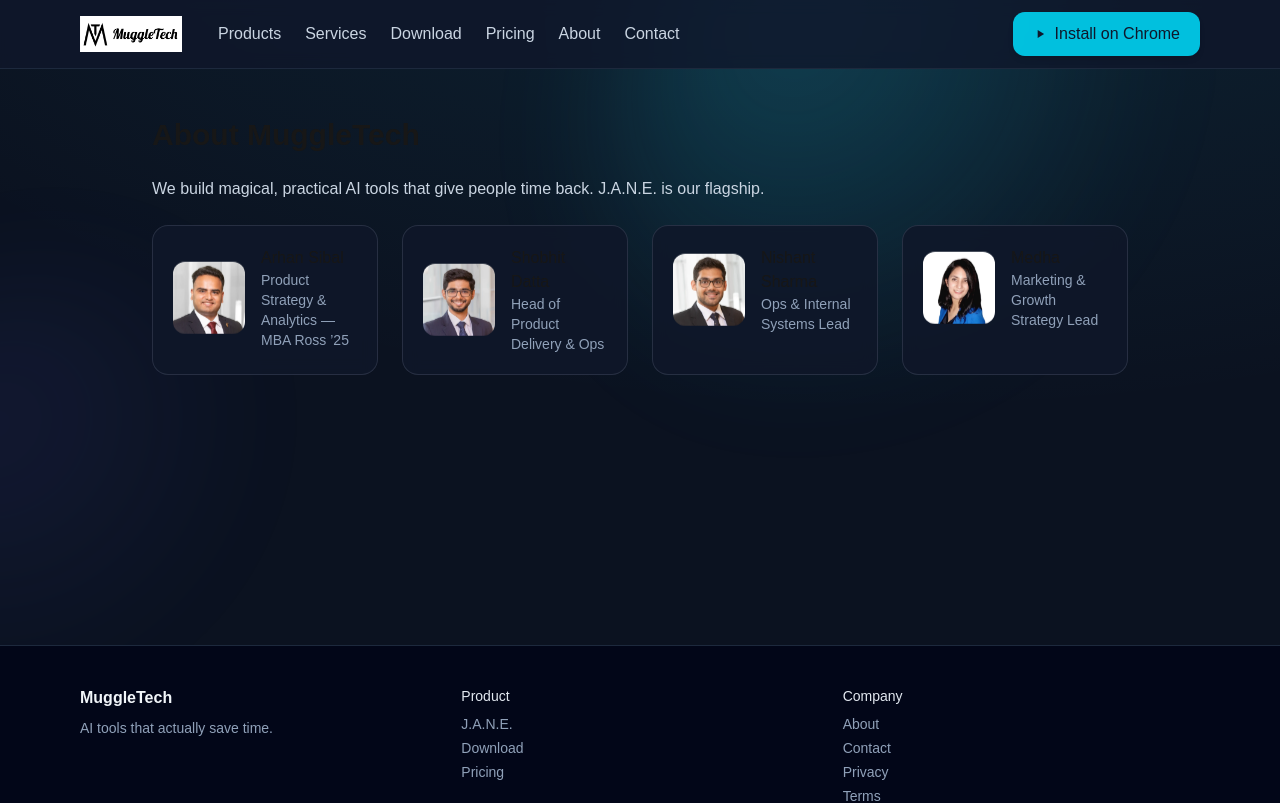
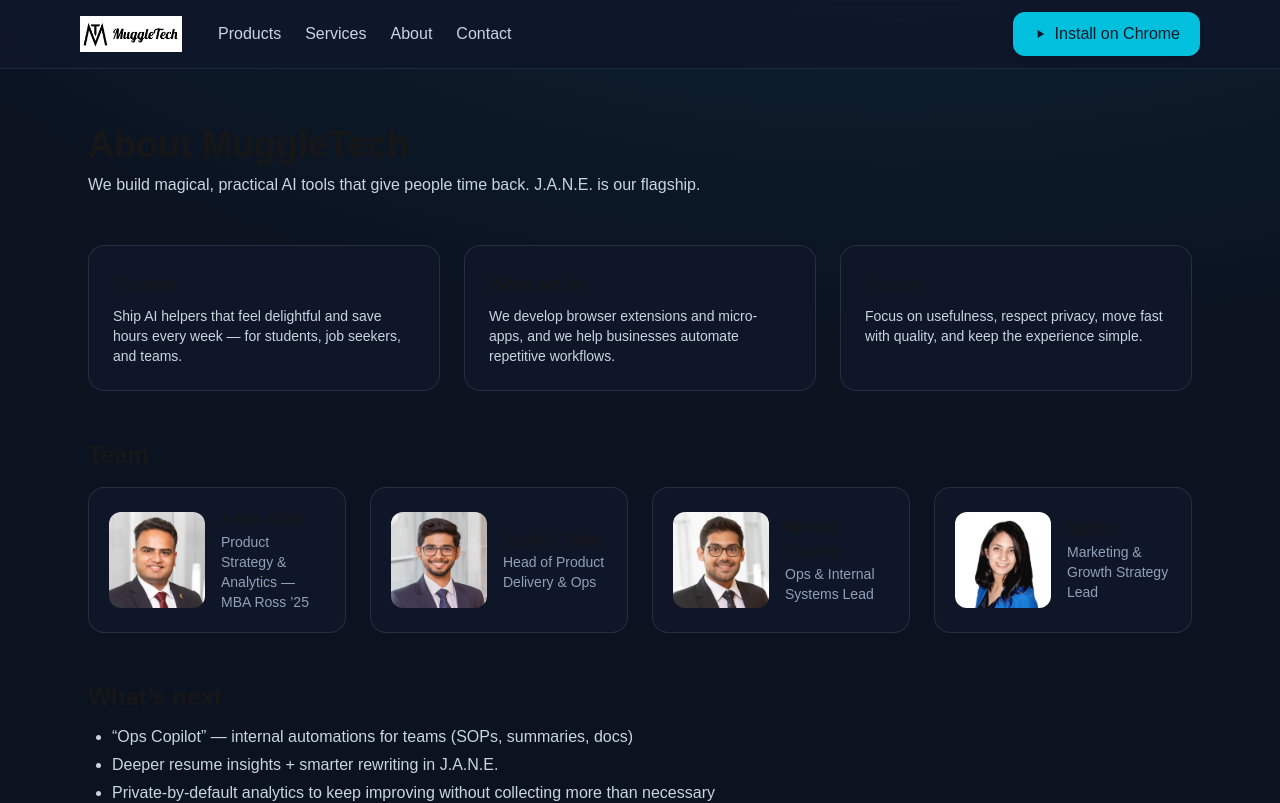
Before and after one commit to Tech-4-Muggles/muggletech-site, a Next.js app: page /about in a window 1280 px wide. Shown: the top 803 px of the page. Built offline with nearby package versions, Linux system fonts and the light colour scheme.

Commit message:
ux: lock dark theme, hide download/pricing from nav, richer About + aligned headshots

```diff
--- a/src/app/about/page.tsx
+++ b/src/app/about/page.tsx
@@ -2,13 +2,29 @@
 
 export default function About() {
   return (
-    <section className="mx-auto max-w-5xl px-6 py-12 space-y-6">
-      <h1 className="text-3xl font-semibold">About MuggleTech</h1>
+    <section className="mx-auto max-w-6xl px-6 py-14 space-y-12">
+      <header className="space-y-2">
+        <h1 className="text-3xl md:text-4xl font-semibold">About MuggleTech</h1>
         <p className="text-slate-300 max-w-3xl">
           We build magical, practical AI tools that give people time back. J.A.N.E. is our flagship.
         </p>
+      </header>
 
-      <div className="grid md:grid-cols-2 lg:grid-cols-4 gap-6">
+      <section className="grid md:grid-cols-3 gap-6">
+        <Card title="Mission">
+          Ship AI helpers that feel delightful and save hours every week — for students, job seekers, and teams.
+        </Card>
+        <Card title="What we do">
+          We develop browser extensions and micro-apps, and we help businesses automate repetitive workflows.
+        </Card>
+        <Card title="Values">
+          Focus on usefulness, respect privacy, move fast with quality, and keep the experience simple.
+        </Card>
+      </section>
+
+      <section className="space-y-4">
+        <h2 className="text-2xl font-semibold">Team</h2>
+        <div className="grid sm:grid-cols-2 lg:grid-cols-4 gap-6 items-stretch">
           <Founder
             name="Arhan Sibal"
             role="Product Strategy & Analytics — MBA Ross ’25"
@@ -31,33 +47,44 @@
           />
         </div>
       </section>
+
+      <section className="space-y-3">
+        <h2 className="text-2xl font-semibold">What’s next</h2>
+        <ul className="list-disc pl-6 text-slate-300 space-y-1">
+          <li>“Ops Copilot” — internal automations for teams (SOPs, summaries, docs)</li>
+          <li>Deeper resume insights + smarter rewriting in J.A.N.E.</li>
+          <li>Private-by-default analytics to keep improving without collecting more than necessary</li>
+        </ul>
+      </section>
+    </section>
   );
 }
 
-function Founder({
-  name,
-  role,
-  src,
-}: {
-  name: string;
-  role: string;
-  src: string;
-}) {
+function Card({ title, children }: { title: string; children: React.ReactNode }) {
   return (
-    <div className="glass rounded-2xl p-5 hover:-translate-y-0.5 transition">
-      <div className="flex items-center gap-4">
+    <div className="glass rounded-2xl p-6">
+      <div className="text-lg font-medium">{title}</div>
+      <div className="text-slate-300 text-sm mt-2">{children}</div>
+    </div>
+  );
+}
+
+function Founder({ name, role, src }: { name: string; role: string; src: string }) {
+  return (
+    <div className="glass rounded-2xl p-5 flex gap-4 items-center">
+      <div className="relative h-24 w-24 shrink-0 rounded-xl overflow-hidden">
         <Image
           src={src}
           alt={name}
-          width={72}
-          height={72}
-	  className="h-18 w-18 rounded-xl object-cover [animation:float_6s_ease-in-out_infinite]"
+          fill
+          sizes="96px"
+          className="object-cover"
         />
-        <div>
+      </div>
+      <div className="flex-1">
         <div className="font-medium">{name}</div>
         <div className="text-sm text-slate-400">{role}</div>
       </div>
     </div>
-    </div>
   );
 }
--- a/src/app/globals.css
+++ b/src/app/globals.css
@@ -1,4 +1,8 @@
 @import "tailwindcss";
+
+/* Force dark UI regardless of OS preference */
+:root { color-scheme: dark; } /* affects form controls/scrollbars */
+html, body { background: var(--bg); color: #e5e7eb; } /* text-slate-200-ish baseline */
 
 :root {
   --background: #ffffff;
--- a/src/app/layout.tsx
+++ b/src/app/layout.tsx
@@ -12,6 +12,10 @@
 export default function RootLayout({ children }: { children: React.ReactNode }) {
   return (
     <html lang="en">
+      <head>
+    	<meta name="color-scheme" content="dark" />
+      </head>
+
       <body className="bg-[var(--bg)] text-slate-100 antialiased">
         {/* soft background glow */}
         <div className="pointer-events-none fixed inset-0 -z-10">
--- a/src/components/Footer.tsx
+++ b/src/components/Footer.tsx
@@ -8,18 +8,20 @@
           <div className="text-slate-100 font-semibold">MuggleTech</div>
           <p className="text-sm mt-2">AI tools that actually save time.</p>
         </div>
+
         <div className="text-sm">
   	  <div className="font-medium text-slate-200">Product</div>
   	  <ul className="mt-2 space-y-1">
+    	    <li><Link className="hover:text-white" href="/products">All Products</Link></li>
     	    <li><Link className="hover:text-white" href="/jane">J.A.N.E.</Link></li>
-            <li><Link className="hover:text-white" href="/download">Download</Link></li>
-            <li><Link className="hover:text-white" href="/pricing">Pricing</Link></li>
   	  </ul>
 	  </div>
+
 	<div className="text-sm">
   	  <div className="font-medium text-slate-200">Company</div>
   	  <ul className="mt-2 space-y-1">
     	    <li><Link className="hover:text-white" href="/about">About</Link></li>
+    	    <li><Link className="hover:text-white" href="/services">Services</Link></li>
     	    <li><Link className="hover:text-white" href="/contact">Contact</Link></li>
     	    <li><Link className="hover:text-white" href="/privacy">Privacy</Link></li>
     	    <li><Link className="hover:text-white" href="/terms">Terms</Link></li>
--- a/src/components/Header.tsx
+++ b/src/components/Header.tsx
@@ -7,8 +7,6 @@
 const nav = [
   { href: "/products", label: "Products" },
   { href: "/services", label: "Services" },
-  { href: "/download", label: "Download" },
-  { href: "/pricing", label: "Pricing" },
   { href: "/about", label: "About" },
   { href: "/contact", label: "Contact" },
 ];
```
Lines whose indentation alone changed are shown as unchanged.
